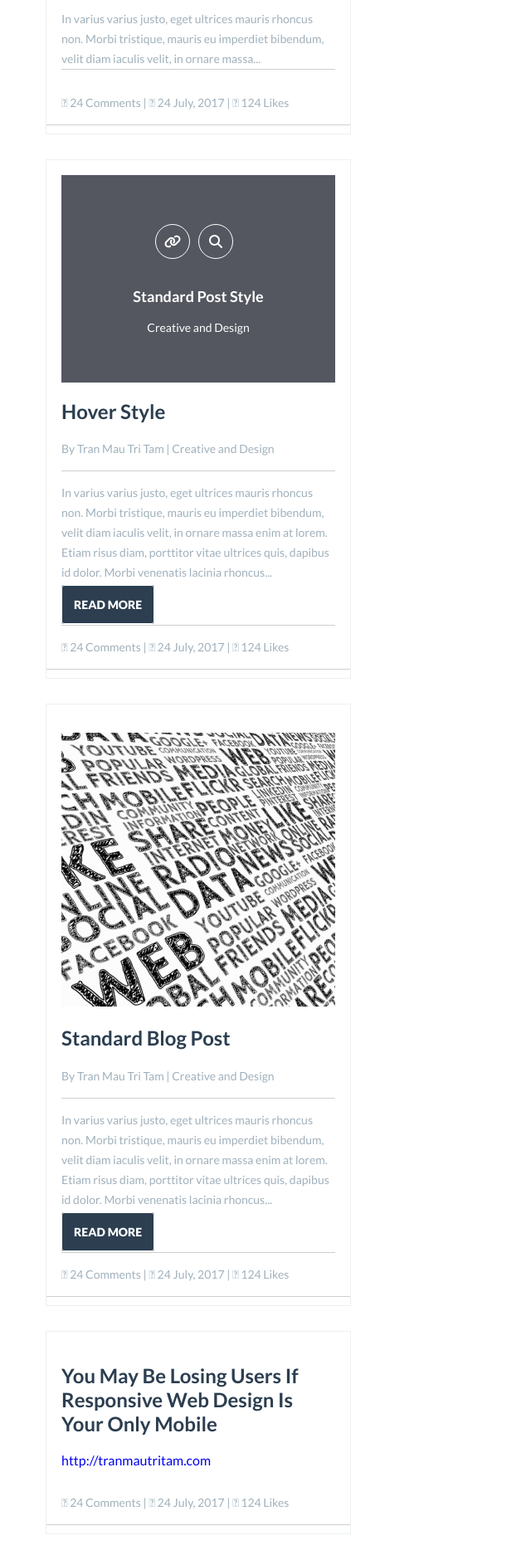
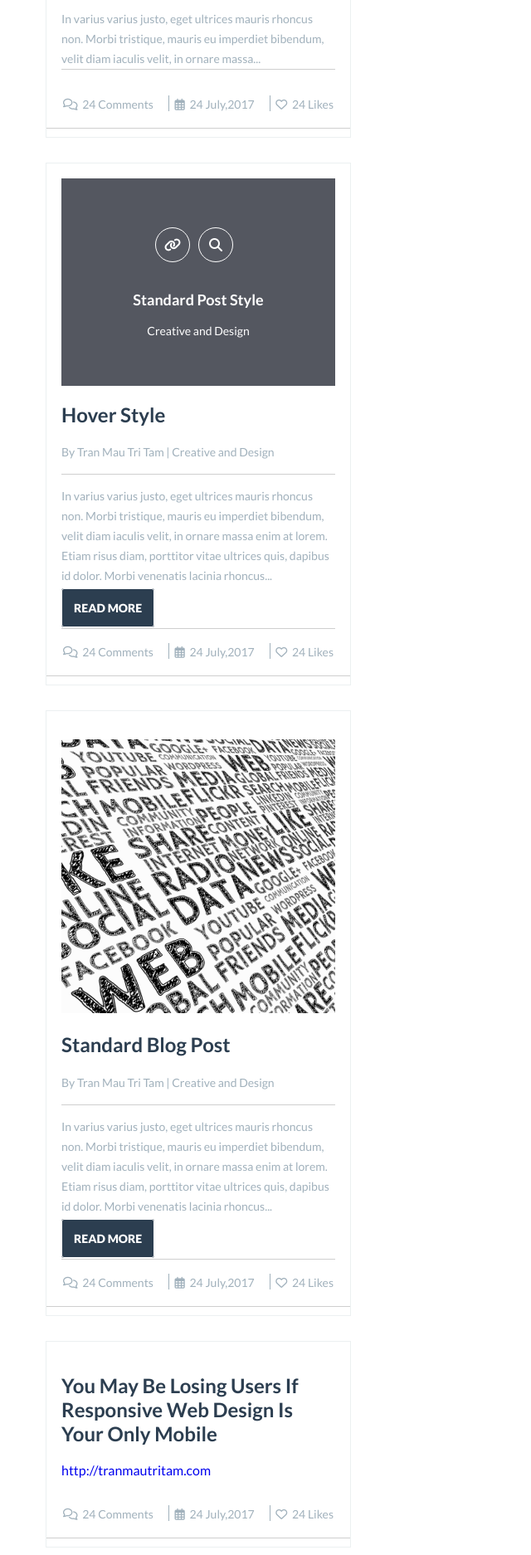
Before and after one commit to daubourg-clovis/integrationgroup1, a plain HTML site: page index.html in a window 1280 px wide. Shown: the part 1766-3640 px from the top of the page at 83% size, without its empty margins (0-640 px from the left). Drawn offline with Linux system fonts and the light colour scheme; some icons are missing; a web font is replaced by a local one.

Commit message:
Update - ajout element font awesome column-2

```diff
--- a/index.html
+++ b/index.html
@@ -4,8 +4,8 @@
     <meta charset="UTF-8">
     <meta name="viewport" content="width=device-width, initial-scale=1.0">
     <script src="https://kit.fontawesome.com/83093a434f.js" crossorigin="anonymous"></script>
-    <link rel="shortcut icon" href="medias/favicon.ico" type="image/x-icon">
-    <link rel="icon" href="medias/favicon.ico" type="image/x-icon">
+    <link rel="icon" type="image/png" href="medias/favicon-32x32.png" sizes="32x32" />
+    <link rel="icon" type="image/png" href="medias/favicon-16x16.png" sizes="16x16" />
     <link href="https://fonts.googleapis.com/css2?family=Lato:wght@400;700;900&display=swap" rel="stylesheet">
     <link href="//db.onlinewebfonts.com/c/82ac464059468e8dacb3d4d3f5c81253?family=Footlight+MT+Light" rel="stylesheet" type="text/css"/>
     <link rel="stylesheet" href="style.css">
@@ -132,7 +132,11 @@
                     </header>
                         <p class="lato14reg greyline column-padding linep">In varius varius justo, eget ultrices mauris rhoncus non. Morbi tristique, mauris eu imperdiet bibendum, velit diam iaculis velit, in ornare massa...</p>
                         <footer class="greyline">
-                            <p class="lato14reg column-padding">  24 Comments   |     24 July, 2017   |     124 Likes</p>
+                            <div class="column-margin">
+                                <p><a href="0" class="lato14reg"><em class="far fa-comments"></em>  24 Comments</a><span class="vertical-line"></span></p>
+                                <p><a href="0" class="lato14reg"><em class="far fa-calendar-alt"></em>  24 July,2017</a><span class="vertical-line"></span></p>
+                                <p><a href="0" class="lato14reg"><em class="far fa-heart"></em>  24 Likes</a></p>
+                            </div>
                         </footer>
                 </section>
 
@@ -157,7 +161,11 @@
                         <p><a href="0" class="readmore ">Read more</a></p>
                     </div>
                     <footer class="greyline">
-                        <p class="lato14reg column-padding">  24 Comments   |     24 July, 2017   |     124 Likes</p>
+                        <div class="column-margin">
+                            <p><a href="0" class="lato14reg"><em class="far fa-comments"></em>  24 Comments</a><span class="vertical-line"></span></p>
+                            <p><a href="0" class="lato14reg"><em class="far fa-calendar-alt"></em>  24 July,2017</a><span class="vertical-line"></span></p>
+                            <p><a href="0" class="lato14reg"><em class="far fa-heart"></em>  24 Likes</a></p>
+                        </div>
                     </footer>
                 </section>
 
@@ -172,7 +180,11 @@
                         <p><a href="0" class="readmore">Read more</a></p>
                     </div>
                     <footer class="greyline">
-                        <p class="lato14reg column-padding">  24 Comments   |     24 July, 2017   |     124 Likes</p>
+                        <div class="column-margin">
+                            <p><a href="0" class="lato14reg"><em class="far fa-comments"></em>  24 Comments</a><span class="vertical-line"></span></p>
+                            <p><a href="0" class="lato14reg"><em class="far fa-calendar-alt"></em>  24 July,2017</a><span class="vertical-line"></span></p>
+                            <p><a href="0" class="lato14reg"><em class="far fa-heart"></em>  24 Likes</a></p>
+                        </div>
                     </footer>
                 </section>
 
@@ -183,7 +195,11 @@
                         <p><a href="http://tranmautritam.com" target="_blank" rel="noopener noreferrer">http://tranmautritam.com</a></p>
                     </header>
                     <footer class="greyline">
-                        <p class="lato14reg column-padding">  24 Comments   |     24 July, 2017   |     124 Likes</p>
+                        <div class="column-margin">
+                            <p><a href="0" class="lato14reg"><em class="far fa-comments"></em>  24 Comments</a><span class="vertical-line"></span></p>
+                            <p><a href="0" class="lato14reg"><em class="far fa-calendar-alt"></em>  24 July,2017</a><span class="vertical-line"></span></p>
+                            <p><a href="0" class="lato14reg"><em class="far fa-heart"></em>  24 Likes</a></p>
+                        </div>
                     </footer>
                 </section>
                 <section id="onlytext" class="column-width2">
@@ -193,7 +209,11 @@
                     </header>
                         <p class="lato14reg greyline column-padding linep">In varius varius justo, eget ultrices mauris rhoncus non. Morbi tristique, mauris eu imperdiet bibendum, velit diam iaculis velit, in ornare massa enim at lorem. Etiam risus diam, porttitor vitae ultrices quis, dapibus id dolor. Morbi venenatis lacinia rhoncus. Pellentesque non bibendum tellus, vitae semper sem. Morbi nec porta sem, eget egestas leo. Donec imperdiet varius urna. Morbi venenatis lacinia rhoncus. Pellentesque non bibendum tellus, vitae semper sem. Morbi nec porta sem, eget egestas leo. Donec imperdiet varius urna...</p>
                     <footer class="greyline">
-                        <p class="lato14reg column-padding">  24 Comments   |     24 July, 2017   |     124 Likes</p>
+                        <div class="column-margin">
+                            <p><a href="0" class="lato14reg"><em class="far fa-comments"></em>  24 Comments</a><span class="vertical-line"></span></p>
+                            <p><a href="0" class="lato14reg"><em class="far fa-calendar-alt"></em>  24 July,2017</a><span class="vertical-line"></span></p>
+                            <p><a href="0" class="lato14reg"><em class="far fa-heart"></em>  24 Likes</a></p>
+                        </div>
                     </footer>
                 </section>
 
--- a/style.css
+++ b/style.css
@@ -445,6 +445,11 @@ main section footer p a:hover {
 }
 
 /* Vimeo ---  */
+#vimeo-1 footer div{
+	display: flex;
+	justify-content: space-between;
+	align-items: center;
+}
 
 #vimeorigami{
 	border: none;
@@ -453,6 +458,11 @@ main section footer p a:hover {
 
 /* Hoverstyle ---  */
 
+#hoverstyle footer div{
+	display: flex;
+	justify-content: space-between;
+	align-items: center;
+}
 
 .div-float{
 	max-width: 330px;
@@ -496,6 +506,30 @@ main section footer p a:hover {
 
 .lato14-p{
 	font-size: 0.875rem;
+}
+
+/* Standard blog ---  */
+
+#standardblog footer div{
+	display: flex;
+	justify-content: space-between;
+	align-items: center;
+}
+
+/* loseresponsive ---  */
+
+#loseresponsive footer div{
+	display: flex;
+	justify-content: space-between;
+	align-items: center;
+}
+
+/* onlytext ---  */
+
+#onlytext footer div{
+	display: flex;
+	justify-content: space-between;
+	align-items: center;
 }
 
 
```
